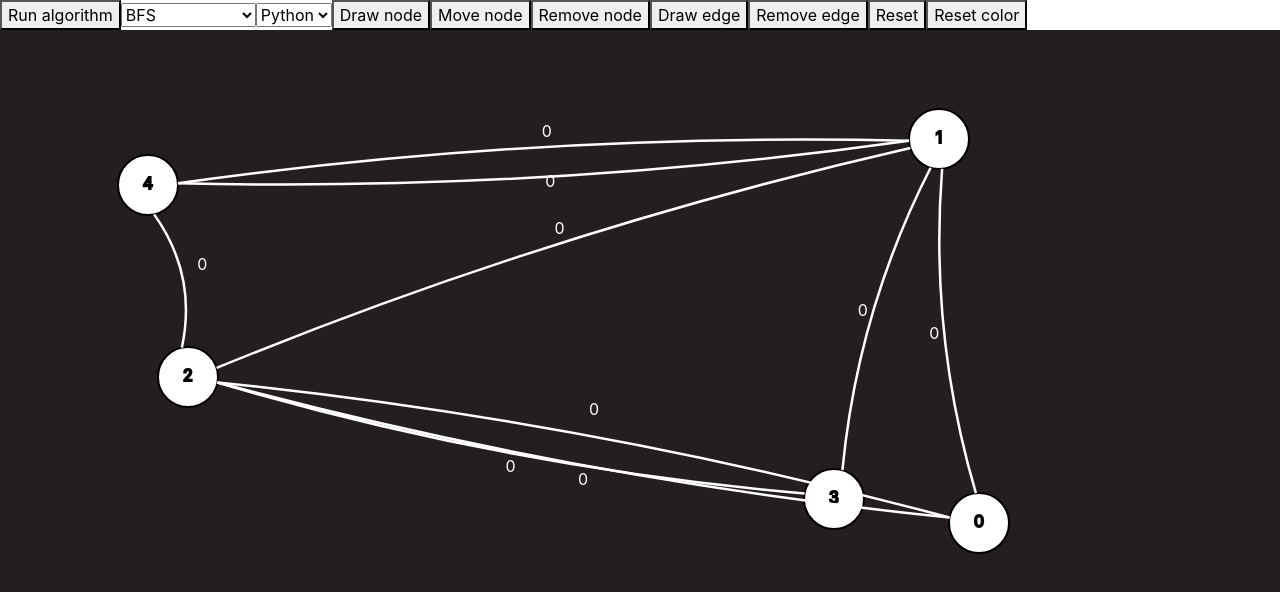
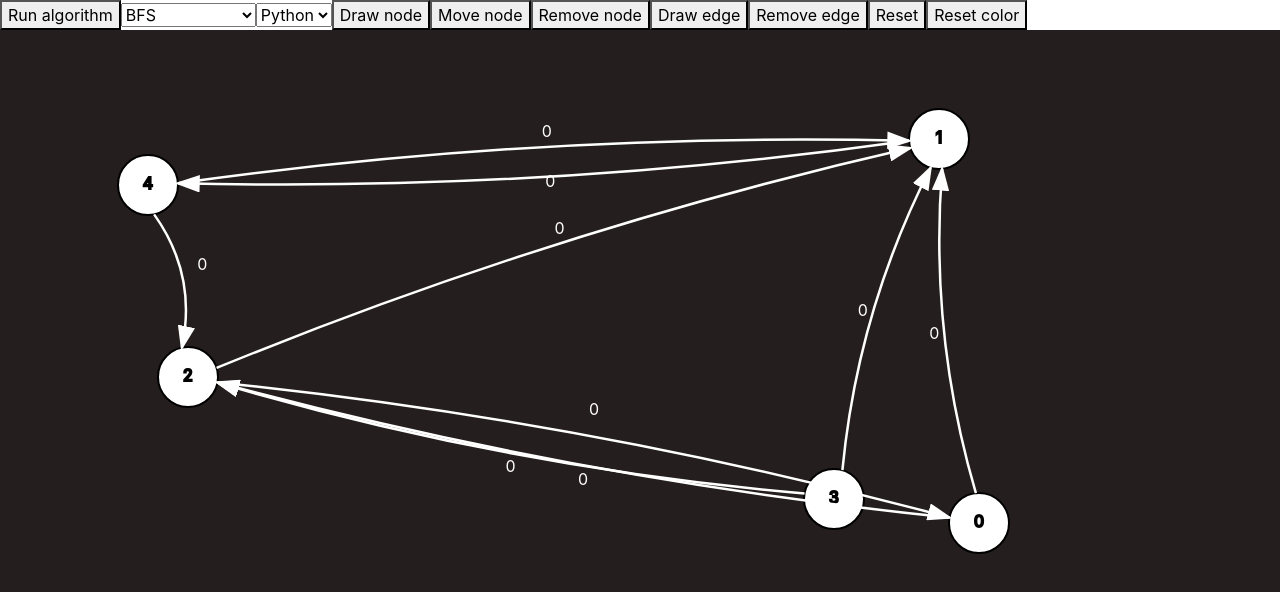
Before and after one commit to kutycoi123/graph-visual, a React (Create React App) app in the folder frontend/: page / in a window 1280 px wide. Shown: the top 592 px of the page. Built offline with nearby package versions, Linux system fonts and the light colour scheme.

Commit message:
Fixed reset color

```diff
--- a/frontend/src/components/GraphBoard/GraphBoard.js
+++ b/frontend/src/components/GraphBoard/GraphBoard.js
@@ -217,6 +217,7 @@ function GraphBoard(props) {
 		if (mode === Mode.RESET) {
 			setEdges([]);
 			setNodes([]);
+			setColorReset(true);
 			setNodeCnt(0);
 		} else if (mode === Mode.RUN) {
 			if (!colorReset) {
@@ -333,7 +334,7 @@ function GraphBoard(props) {
 					<g>
 					<marker
 	                    className={"arrow"}
-	                    id={`arrowhead${e.id}`}
+	                    id={`arrowhead${e.from}${e.to}`}
 	                    markerWidth="10"
 	                    markerHeight="7"
 	                    refX="8.7"
@@ -347,8 +348,11 @@ function GraphBoard(props) {
 						className="edge"
 						id={e.id}
 						style={{stroke: e.color || "white"}}
-						markerEnd={`url(#arrowhead${e.id})`}
+						markerEnd={`url(#arrowhead${e.from}${e.to})`}
 						onClick={() => {
+							if (mode == Mode.REMOVEEDGE) {
+								return;
+							}
 							let weight = prompt(`Please set a weight for edge from node ${e.from} to node {e.to}`);
 							let newEdges = [...edges];
 							let edge = newEdges.find(edge => e.id == edge.id);
```
